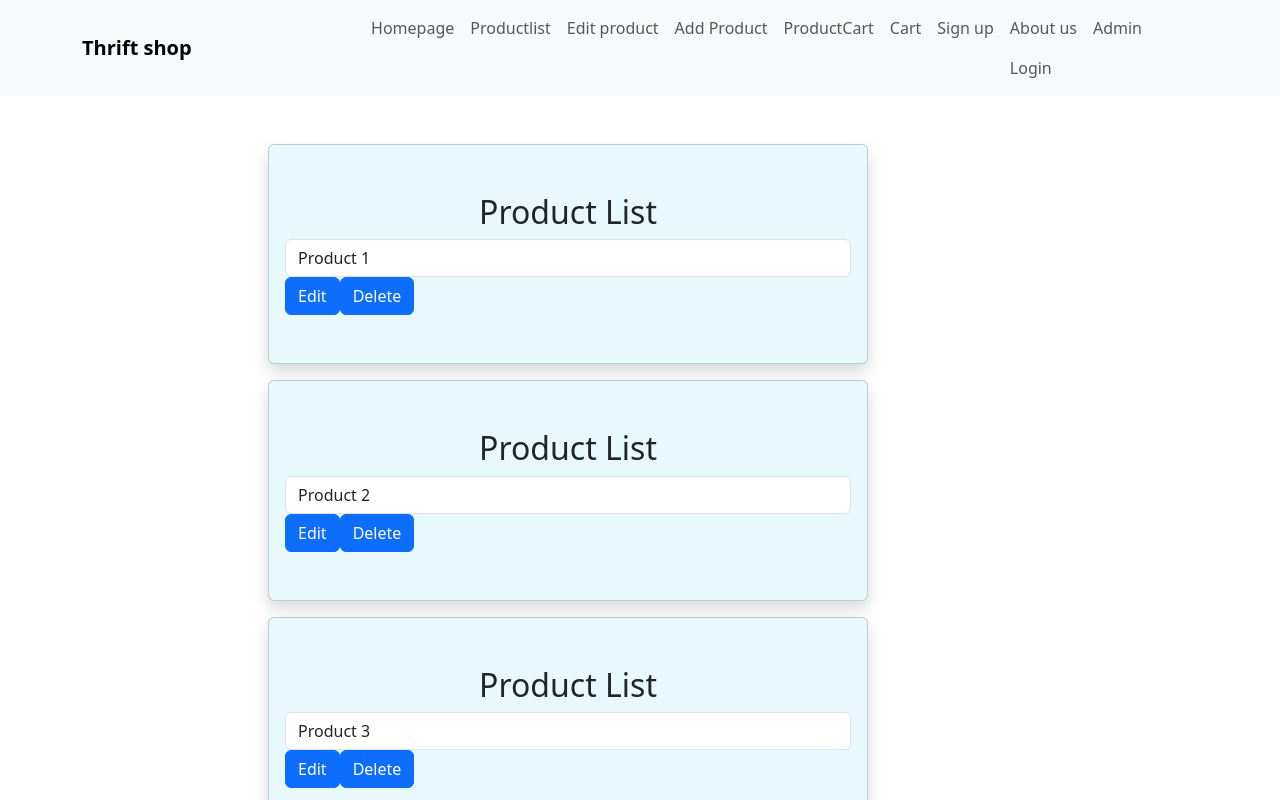
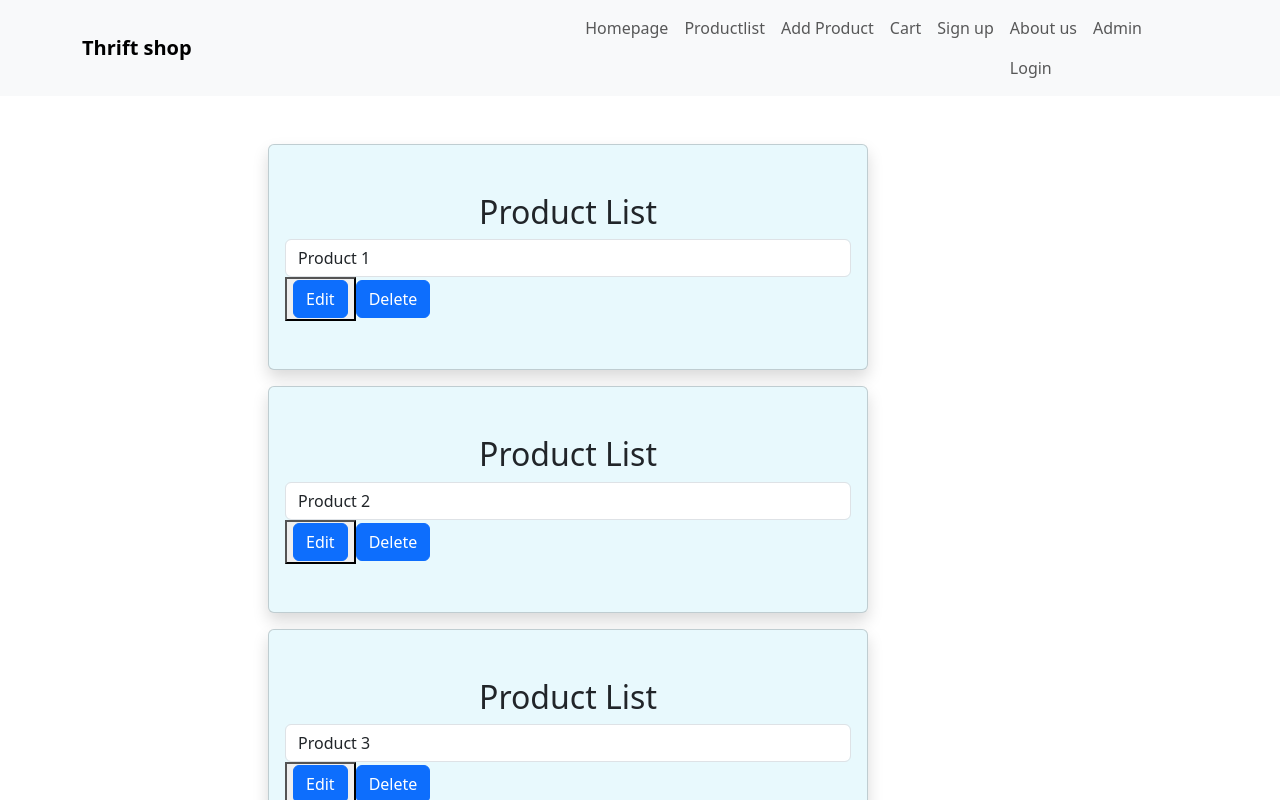
Before and after one commit to JoabOwala/thriftstore-frontend, a React (Create React App) app: page /ProductsList in a window 1280 px wide. Shown: the top 800 px of the page. Built offline with nearby package versions, Linux system fonts and the light colour scheme.

Commit message:
edit button updates

```diff
--- a/src/components/App.js
+++ b/src/components/App.js
@@ -3,10 +3,9 @@ import React, { useState } from 'react';
 import LandingPg from './LandingPg';
 import HomePage from './HomePage';
 import AddProduct from './AddProduct';
+import EditProduct from './EditProduct';
 import ProductsList from './ProductsList';
-import EditProduct from './EditProduct';
 import SignUp from './SignUp';
-import ProductCart from './ProductCart';
 import Admin from './Admin';
 import NavBar from './NavBar';
 import AboutUs from './AboutUs';
@@ -39,10 +38,9 @@ function App() {
         <Route path="/HomePage" element={<HomePage addToCart={addToCart}/>} />
         <Route path="/AboutUs" element={<AboutUs />} />
         <Route path="/ProductsList" element={<ProductsList />} />
-        <Route path="/EditProduct" element={<EditProduct />} />
         <Route path="/AddProduct" element={<AddProduct />} />
+        <Route path="/edit/:id" element={<EditProduct />} />
         <Route path="/Cart" element={<Cart cartItems={cartItems} setCartItems={setCartItems} />} />
-
         <Route path="/SignUp" element={<SignUp />} />
         <Route path="/Admin" element={<Admin />} />
         <Route path="/login" element={<Login />} />
--- a/src/components/EditProduct.js
+++ b/src/components/EditProduct.js
@@ -1,8 +1,10 @@
 // EditProduct.js
 
 import { useState, useEffect } from 'react';
+import { useParams } from 'react-router-dom';
 
-function EditProduct({ productId }) {
+function EditProduct() {
+  const { id: productId } = useParams();
 
   const [product, setProduct] = useState({
 
--- a/src/components/NavBar.js
+++ b/src/components/NavBar.js
@@ -33,18 +33,8 @@ function Navbar() {
               </Link>
             </li>
             <li className="nav-item">
-              <Link to="/editproduct" className="nav-link">
-                Edit product
-              </Link>
-            </li>
-            <li className="nav-item">
               <Link to="/addproduct" className="nav-link">
                 Add Product
-              </Link>
-            </li>
-            <li className="nav-item">
-              <Link to="/productcart" className="nav-link">
-                ProductCart
               </Link>
             </li>
             <li className="nav-item">
--- a/src/components/ProductCart.js
+++ /dev/null
@@ -1,49 +0,0 @@
-import React, { useEffect, useState } from "react";
-
-function ProductCart({ addToCart }) {
-  const [products, setProducts] = useState([]);
-
-  useEffect(() => {
-    // Fetch products from the backend API
-    fetch("http://127.0.0.1:3001/products")
-      .then((response) => {
-        if (!response.ok) {
-          throw new Error("Network response was not ok");
-        }
-        return response.json();
-      })
-      .then((data) => {
-        // Update the state with the received products
-        setProducts(data);
-      })
-      .catch((error) => {
-        console.error("Error fetching products:", error);
-      });
-  }, []);
-
-  return (
-    <div className="container mt-5">
-      {products.map((product) => (
-        <div key={product.id} className="card">
-          <div className="card-body">
-            <h5 className="card-title">{product.title}</h5>
-            <p className="card-text">{product.description}</p>
-            {typeof product.price === "number" ? (
-              <p className="card-text">Price: ${product.price.toFixed(2)}</p>
-            ) : (
-              <p className="card-text">Price: N/A</p>
-            )}
-            {product.photo_url && (
-              <img src={product.photo_url} alt={product.title} className="img-fluid" />
-            )}
-            <button className="btn btn-primary" onClick={() => addToCart(product)}>
-              Add to Cart
-            </button>
-          </div>
-        </div>
-      ))}
-    </div>
-  );
-}
-
-export default ProductCart;
--- a/src/components/ProductsList.js
+++ b/src/components/ProductsList.js
@@ -1,4 +1,5 @@
 import React, { useState, useEffect } from 'react';
+import { Link } from 'react-router-dom';
 
 function ProductsList() {
   const [products, setProducts] = useState([]);
@@ -79,13 +80,11 @@ function ProductsList() {
                   readOnly
                 />
                 {/* Add other input fields here */}
-                <button
-                  className="btn btn-primary mr-2"
-                  type="button"
-                  onClick={() => handleEdit(product.id)}
-                >
-                  Edit
-                </button>
+                <button>
+                <Link to={`/edit/${product.id}`} className="btn btn-primary mr-2">
+                Edit
+              </Link>
+              </button>
                 <button
                   className="btn btn-primary"
                   type="button"
```
